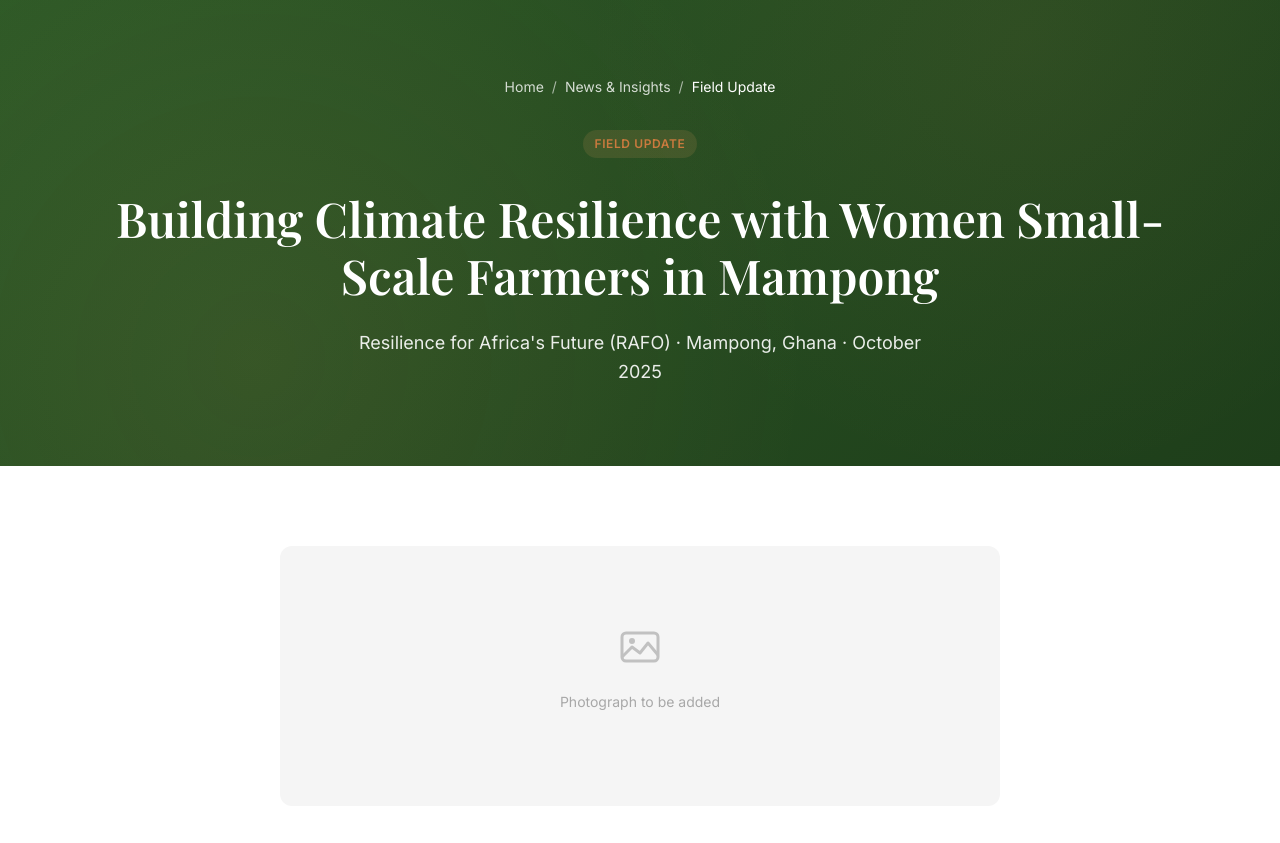
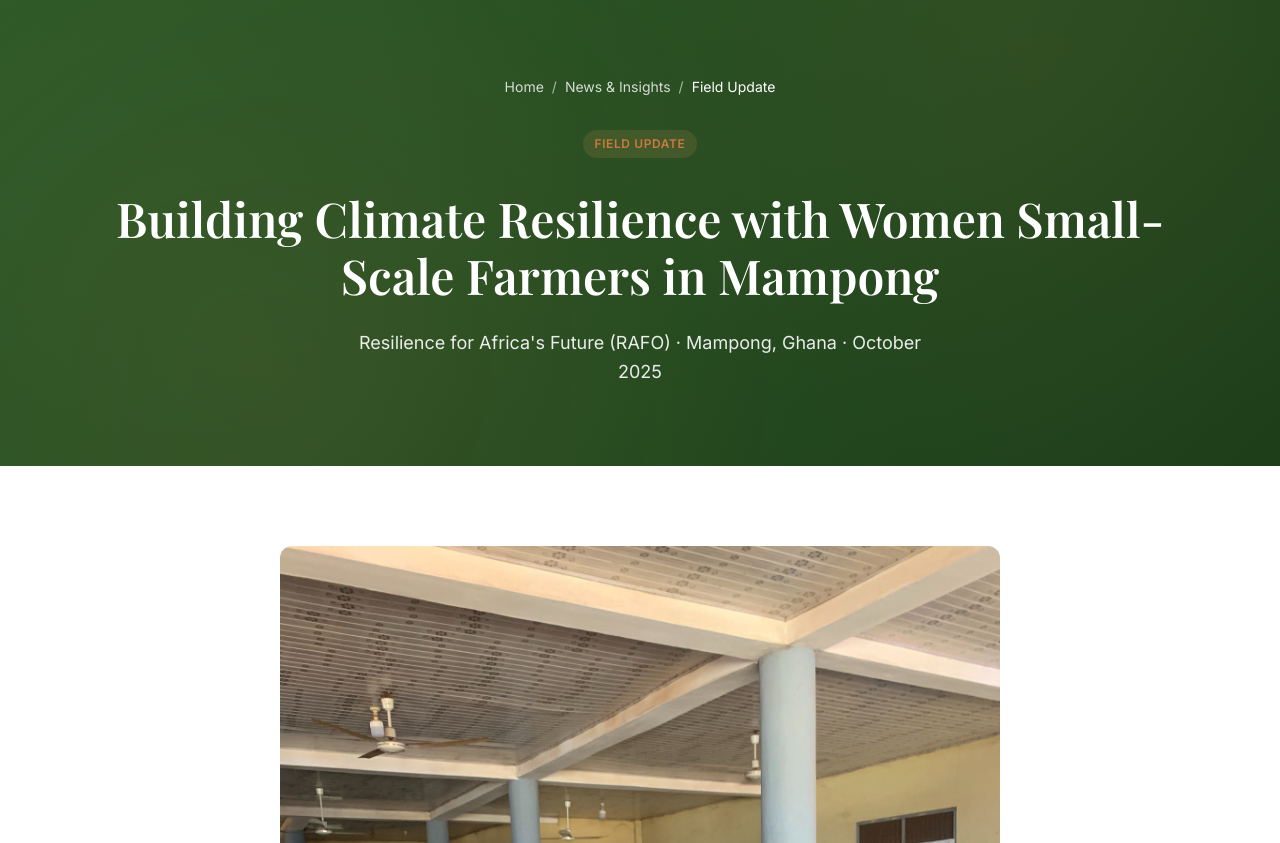
Before and after one commit to resilience4africa/rafo, a website: page public/field-update-mampong.html in a window 1280 px wide. Shown: the part 64-907 px from the top of the page. Drawn offline with nearby package versions, Linux system fonts and the light colour scheme.

Commit message:
Add Mampong photograph to field update

```diff
--- a/public/field-update-mampong.html
+++ b/public/field-update-mampong.html
@@ -73,17 +73,7 @@
         <!-- Article Body -->
         <article class="article-body section-padding">
             <div class="container">
-                <!-- Image placeholder -->
-                <div class="article-body__image-placeholder animate-on-scroll">
-                    <div class="image-placeholder__content">
-                        <svg viewBox="0 0 24 24" fill="none" xmlns="http://www.w3.org/2000/svg" width="48" height="48">
-                            <rect x="3" y="5" width="18" height="14" rx="2" stroke="currentColor" stroke-width="1.5"/>
-                            <path d="M3 17L8 12L12 15L16 10L21 16" stroke="currentColor" stroke-width="1.5" stroke-linejoin="round"/>
-                            <circle cx="8" cy="9" r="1.5" fill="currentColor"/>
-                        </svg>
-                        <p>Photograph to be added</p>
-                    </div>
-                </div>
+                <img src="/assets/images/mampong-field-update.JPG" alt="Participants during RAFO's community climate adaptation engagement in Mampong, Ghana" class="article-body__image animate-on-scroll" loading="eager">
 
                 <div class="article-body__content animate-on-scroll">
                     <p class="article-body__lead">In October 2025, Resilience for Africa's Future (RAFO) engaged approximately 30 women small-scale farmers in Mampong, Ghana, through a community training focused on climate adaptation strategies for small-scale farming.</p>
```
